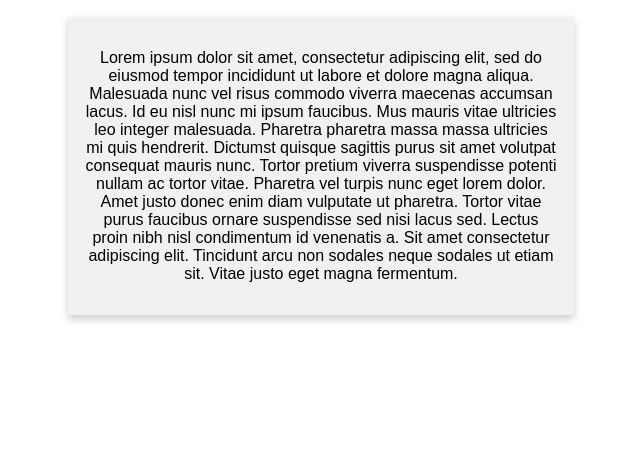
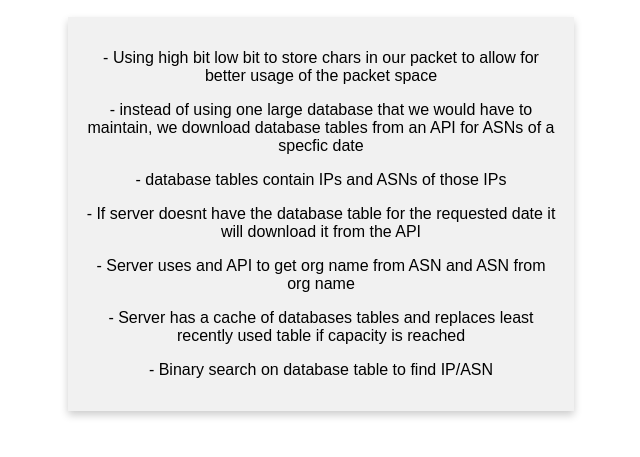
Before and after one commit to marwan475/434project.github.io, a plain HTML site: page optimizations.html in a window 1280 px wide. Shown: the part 59-516 px from the top of the page, without its empty margins (319-959 px from the left). Drawn offline with Linux system fonts and the light colour scheme.

Commit message:
Update optimizations.html

```diff
--- a/optimizations.html
+++ b/optimizations.html
@@ -14,7 +14,13 @@
     <div class="row">
       <div class="column">
         <div class="card">
-          <p>Lorem ipsum dolor sit amet, consectetur adipiscing elit, sed do eiusmod tempor incididunt ut labore et dolore magna aliqua. Malesuada nunc vel risus commodo viverra maecenas accumsan lacus. Id eu nisl nunc mi ipsum faucibus. Mus mauris vitae ultricies leo integer malesuada. Pharetra pharetra massa massa ultricies mi quis hendrerit. Dictumst quisque sagittis purus sit amet volutpat consequat mauris nunc. Tortor pretium viverra suspendisse potenti nullam ac tortor vitae. Pharetra vel turpis nunc eget lorem dolor. Amet justo donec enim diam vulputate ut pharetra. Tortor vitae purus faucibus ornare suspendisse sed nisi lacus sed. Lectus proin nibh nisl condimentum id venenatis a. Sit amet consectetur adipiscing elit. Tincidunt arcu non sodales neque sodales ut etiam sit. Vitae justo eget magna fermentum.</p>
+          <p>- Using high bit low bit to store chars in our packet to allow for better usage of the packet space</p>
+          <p>- instead of using one large database that we would have to maintain, we download database tables from an API for ASNs of a specfic date</p>
+          <p>- database tables contain IPs and ASNs of those IPs</p>
+          <p>- If server doesnt have the database table for the requested date it will download it from the API</p>
+          <p>- Server uses and API to get org name from ASN and ASN from org name </p>
+          <p>- Server has a cache of databases tables and replaces least recently used table if capacity is reached</p>
+          <p>- Binary search on database table to find IP/ASN</p>
         </div>
       </div>
     </div>
```
